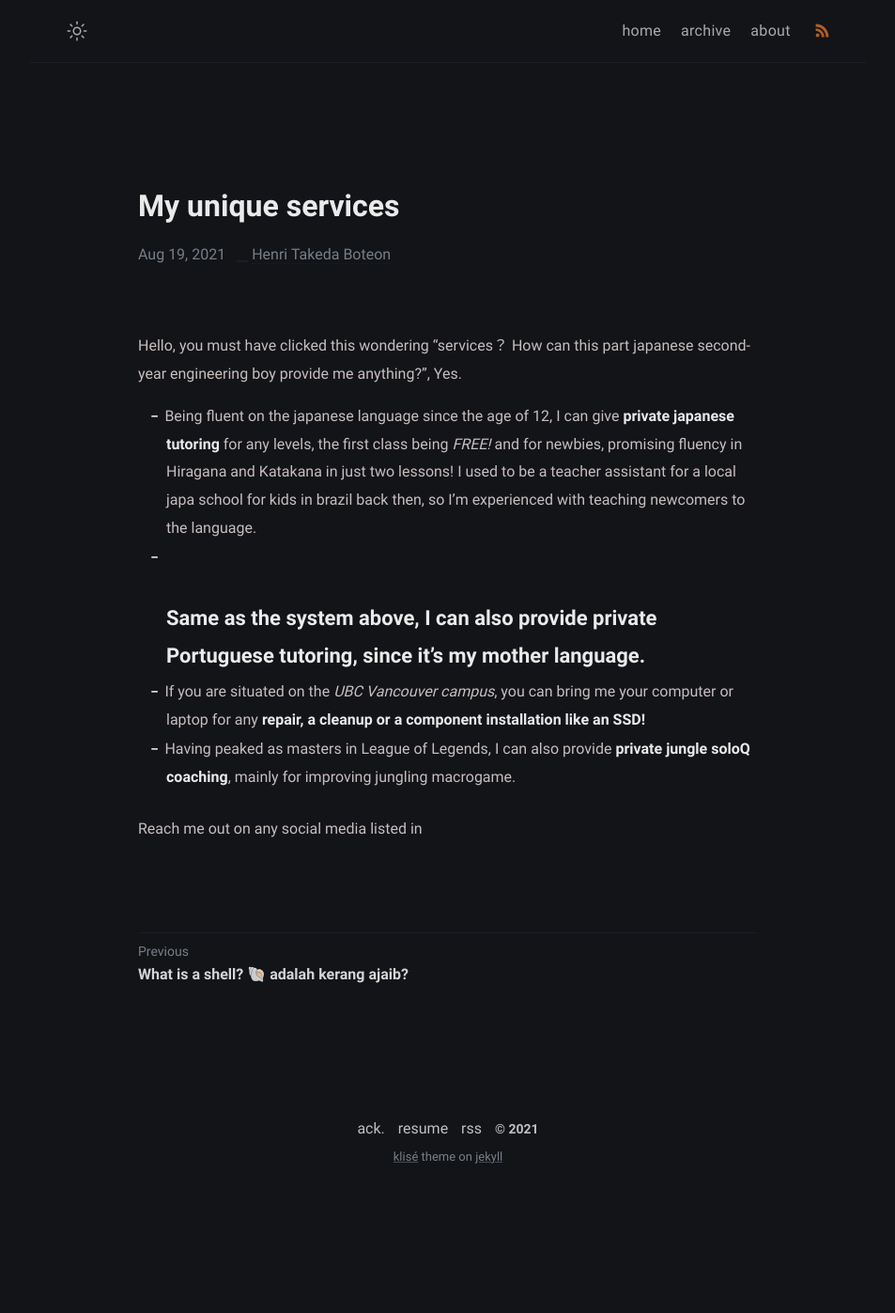
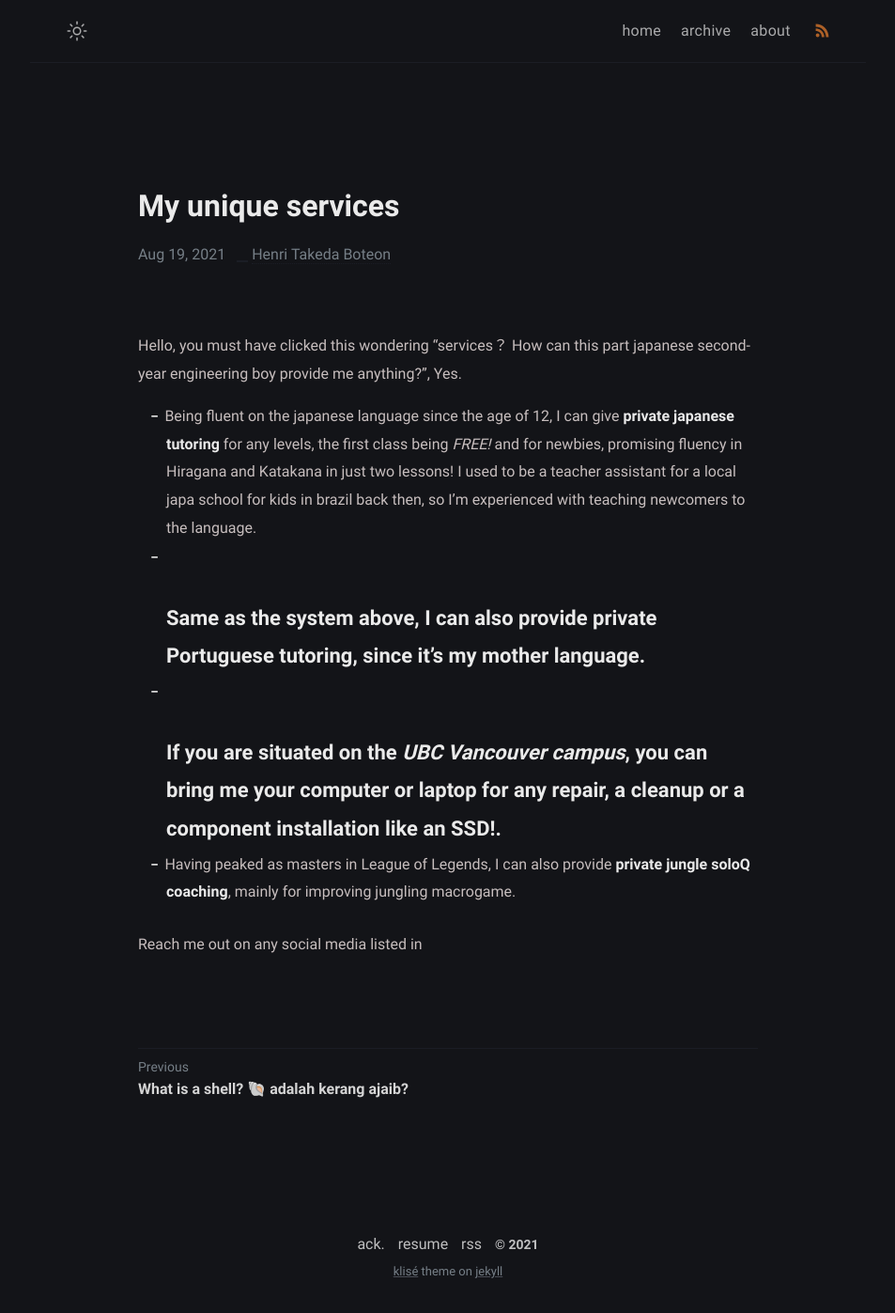
Before and after one commit to Pistachihen/pistachi.github.io, a Jekyll site: the page built from _posts/welcome-to-jekyll/2020-08-29-welcome-to-jekyll.md, in a window 1280 px wide. Shown: the whole page at 94% size, without its empty margins (163-1116 px from the left). Built offline with Jekyll 4.4.1, drawn with Linux system fonts in a browser that asks for light colours; before the commit the page ends 1275 px from its top, so only the background shows below that.

```diff
--- a/_posts/welcome-to-jekyll/2020-08-29-welcome-to-jekyll.md
+++ b/_posts/welcome-to-jekyll/2020-08-29-welcome-to-jekyll.md
@@ -9,7 +9,8 @@ Hello, you must have clicked this wondering "services？ How can this part japan
 - Being fluent on the japanese language since the age of 12, I can give **private japanese tutoring** for any levels, the first class being *FREE!* and for newbies, promising fluency in Hiragana and Katakana in just two lessons! I used to be a teacher assistant for a local japa school for kids in brazil back then, so I'm experienced with teaching newcomers to the language.
 - Same as the system above, I can also provide **private Portuguese tutoring**, since it's my mother language.
 -
-- If you are situated on the *UBC Vancouver campus*, you can bring me your computer or laptop for any **repair, a cleanup or a component installation like an SSD!**
+- If you are situated on the *UBC Vancouver campus*, you can bring me your computer or laptop for any **repair, a cleanup or a component installation like an SSD!**.
+-
 - Having peaked as masters in League of Legends, I can also provide **private jungle soloQ coaching**, mainly for improving jungling macrogame.
 
 
```
